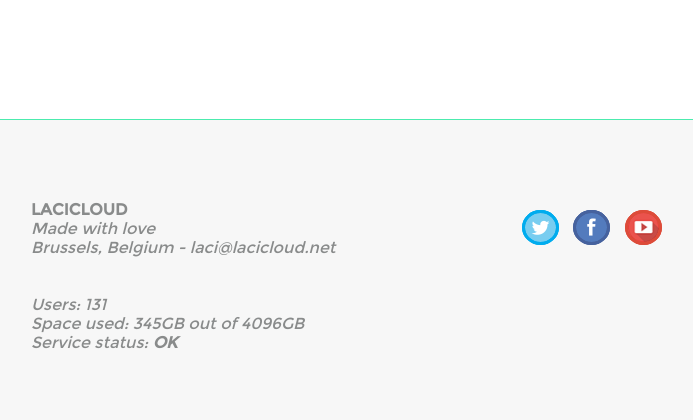
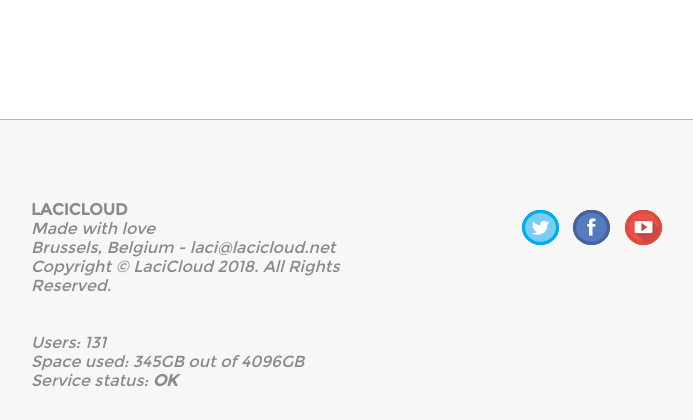
Before and after one commit to lacicloud/LaciCloud, a PHP site: page / in a window 1280 px wide. Shown: the part 3457-3877 px from the top of the page, without its empty margins (49-742 px from the left). Run offline with PHP 8.4, Linux system fonts and the light colour scheme; some libraries are stand-ins or nearby versions.

Commit message:
Added copyright notice and updated fork bomb protection

```diff
--- a/www/developers/localweb/index.php
+++ b/www/developers/localweb/index.php
@@ -163,6 +163,7 @@ $lacicloud_api -> isPageCached();
             <span class="text-uppercase bold-font">LaciCloud</span><br />
             <span class="text-italic">Made with love</span><br />
             <span class="text-italic">Brussels, Belgium  - <a href="mailto:laci@lacicloud.net">laci@lacicloud.net</a></span>
+			<span class="text-italic">Copyright &copy; LaciCloud 2018. All Rights Reserved.</span>
             <br><br><br>
             <span class="text-italic">Users: 131</span>
             <br>
```
Also changed, not shown: 1 other file.
